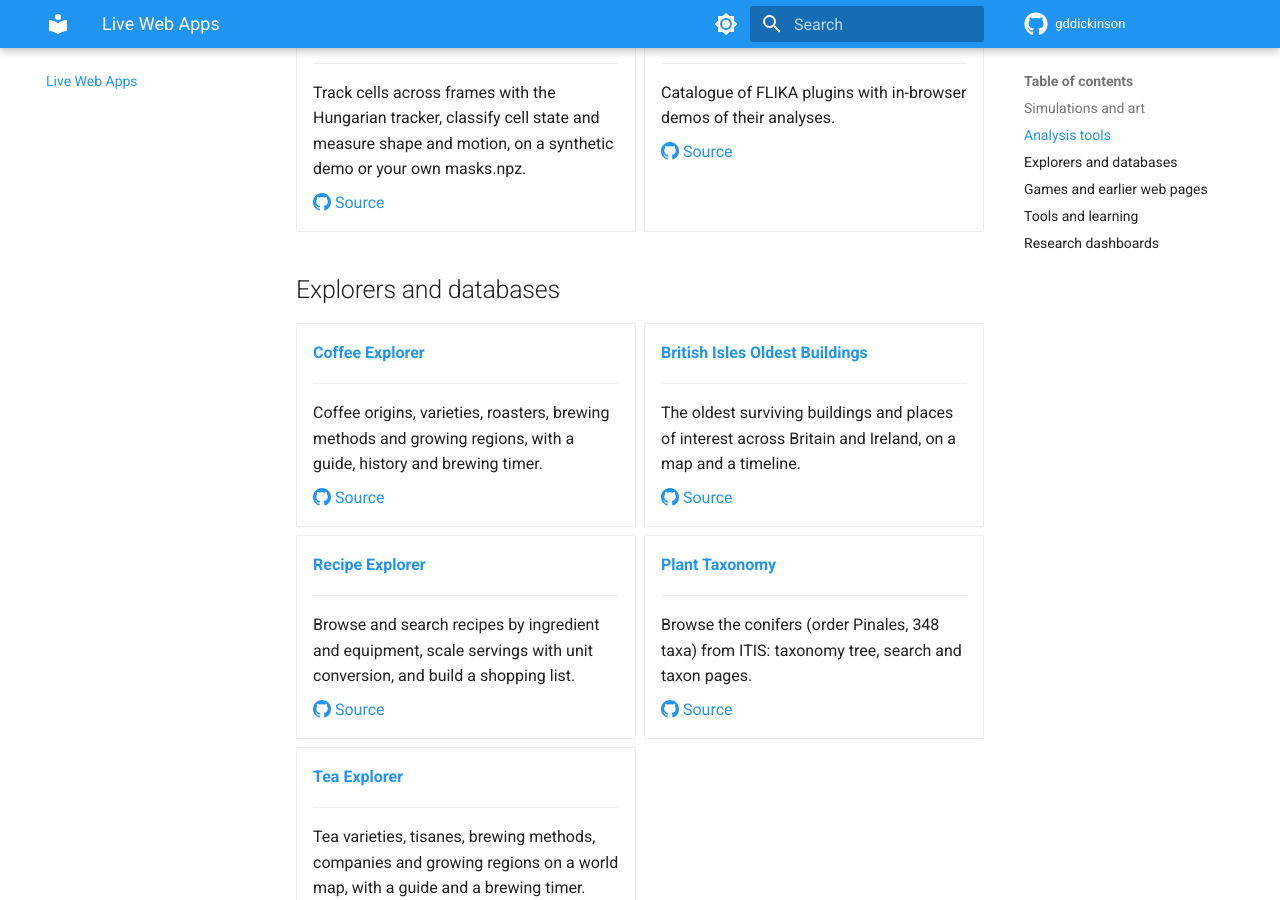
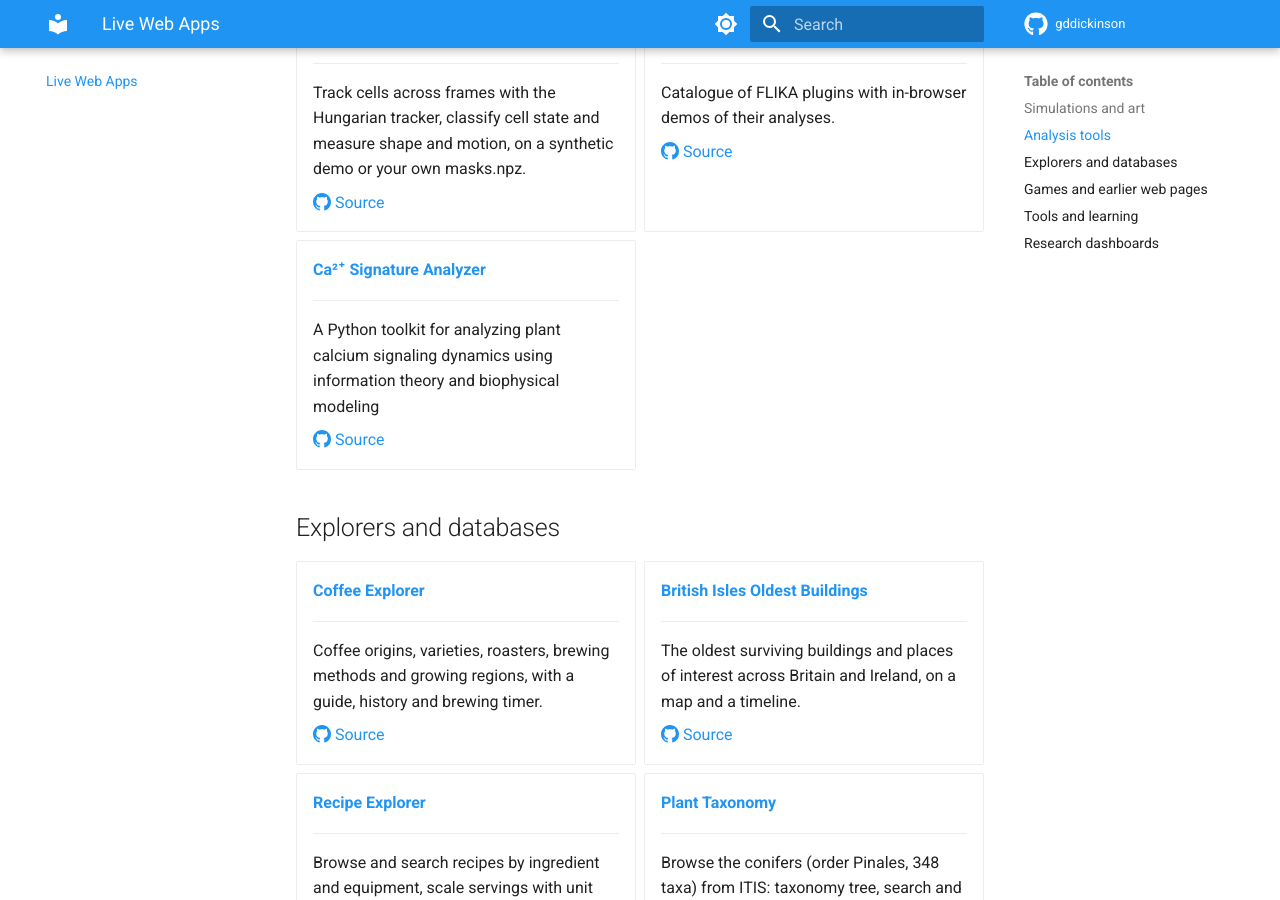
Before and after one commit to gddickinson/gddickinson.github.io, an MkDocs documentation site: the page built from docs/web-apps.md, in a window 1280 px wide and 900 px high, scrolled down 10018 px. Built offline with MkDocs 1.6.1 and Material for MkDocs 9.7.7, drawn with Linux system fonts in a browser that asks for light colours.

Commit message:
Web apps gallery: add ParticleTracker, building-gen, ca_signature_analyzer, calcium_channel_analyzer, calcium_channel_genes, calcium_phylogenomics, cell_curvature_analyzer, cell_edge_analysis_individual_scripts, cell_membrane_dynamics, cellscope_analysis, flika_plugins, ion_channel_genes, ip3r-simulator, ip3r_genes, naadp_binder_genes, naadpr_genes, organic_spacecraft, particle_analysis, pathak_lab, piezo1_decode_magik, textview, thunderstorm_python, web_microview, cellscope, FaceForge, llm_RPG, autonomous_world
Co-Authored-By: Claude Opus 5.5 <noreply@anthropic.com>

```diff
--- a/docs/web-apps.md
+++ b/docs/web-apps.md
@@ -698,6 +698,14 @@ Projects you can use straight from the browser. Each one also runs as a local we
 
     [:octicons-mark-github-16: Source](https://github.com/gddickinson/flika_plugins)
 
+-   **[Ca²⁺ Signature Analyzer](https://gddickinson.github.io/ca_signature_analyzer/)**
+
+    ---
+
+    A Python toolkit for analyzing plant calcium signaling dynamics using information theory and biophysical modeling
+
+    [:octicons-mark-github-16: Source](https://github.com/gddickinson/ca_signature_analyzer)
+
 </div>
 
 ## Explorers and databases
```
